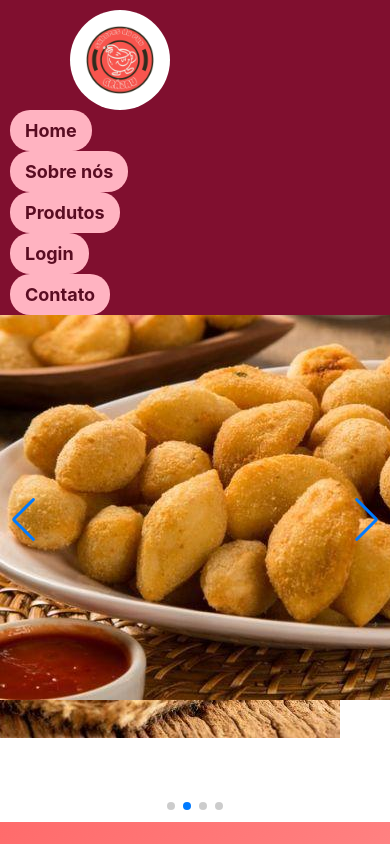
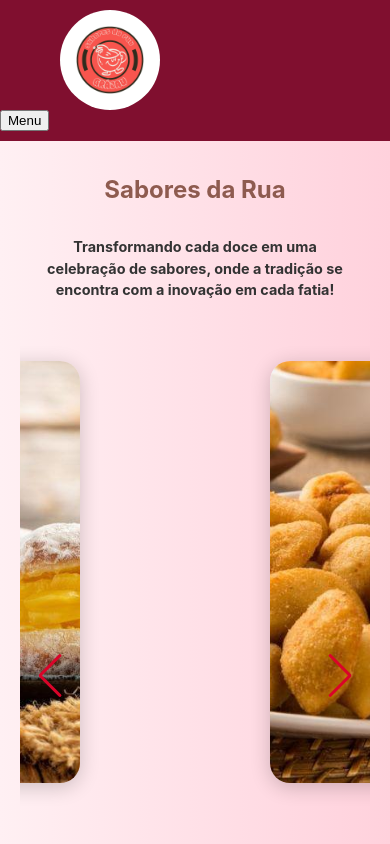
Before and after one commit to Pedrooooo08/tccdochau, a React (Create React App) app: page / in a window 390 px wide. Shown: the top 844 px of the page. Built offline with nearby package versions, Linux system fonts and the light colour scheme.

Commit message:
break felina

```diff
--- a/src/pages/cabegalho/cabegalho.jsx
+++ b/src/pages/cabegalho/cabegalho.jsx
@@ -1,37 +1,56 @@
-import React from 'react';
+import React, { useState, useEffect } from 'react';
 import { Link } from 'react-router-dom';
 import './cabegalho.scss';
 import logo from '../image/Sabores da rua.png';
 
+const Cabegalho = () => {
+  const [isMobileMenuOpen, setMobileMenuOpen] = useState(false);
+  const [isMobile, setIsMobile] = useState(window.innerWidth < 768);
 
+  const handleResize = () => {
+    setIsMobile(window.innerWidth < 768);
+    if (window.innerWidth >= 768) {
+      setMobileMenuOpen(false);
+    }
+  };
 
-const Cabecalho = () => {
+  useEffect(() => {
+    window.addEventListener('resize', handleResize);
+    return () => window.removeEventListener('resize', handleResize);
+  }, []);
+
   return (
     <div className="header">
       <img src={logo} alt="Logo da Confeitaria" className="logo" />
-      <div className="nav">
-
-      <div>
+      {isMobile ? (
+        <>
+          <button
+            className="menu-button"
+            onClick={() => setMobileMenuOpen(!isMobileMenuOpen)}
+          >
+            Menu
+          </button>
+          {isMobileMenuOpen && (
+            <div className="mobile-menu">
+              <Link to="/" className="home">Home</Link>
+              <Link to="/Sobre" className="sobre">Sobre nós</Link>
+              <Link to="/Produtos" className="produtos">Produtos</Link>
+              <Link to="/Login" className="login">Login</Link>
+              <Link to="/Contato" className="contato">Contato</Link>
+            </div>
+          )}
+        </>
+      ) : (
+        <div className="nav">
           <Link to="/" className="home">Home</Link>
+          <Link to="/Sobre" className="sobre">Sobre nós</Link>
+          <Link to="/Produtos" className="produtos">Produtos</Link>
+          <Link to="/Login" className="login">Login</Link>
+          <Link to="/Contato" className="contato">Contato</Link>
         </div>
-
-        <div>
-          <Link to="/Sobre" className="sobre">Sobre nós</Link>
-        </div>
-        <div>
-          <Link to="/Produtos" className="produtos">Produtos</Link>
-        </div>
-
-        <div>
-          <Link to="/Login" className="login">Login</Link>
-        </div>
-        <div className="contato">
-          <Link to="/Contato">Contato</Link>
-        </div>
-
-      </div>
+      )}
     </div>
   );
 };
 
-export default Cabecalho;
+export default Cabegalho;
--- a/src/pages/inicio/inicio.jsx
+++ b/src/pages/inicio/inicio.jsx
@@ -1,12 +1,11 @@
 import React from 'react';
-import './inicio.scss';
-import Cabegalho from '../cabegalho/cabegalho';
+import Cabecalho from '../cabegalho/cabegalho';
 import Sonho from '../image/sonho.jpg';
 import salgado from '../image/salgado.jpg';
 import doces from '../image/miguel.webp';
-import morango from '../image/morago.webp';
+import morango from '../image/morago.webp'
 import Footer from '../footer/footer';
-
+import './inicio.scss';
 
 import { Swiper, SwiperSlide } from 'swiper/react';
 import 'swiper/css';
@@ -16,11 +15,10 @@ import { Navigation, Pagination, Autoplay } from 'swiper/modules';
 
 const INICIO = () => {
   return (
-    <div className='frasedeefeito'>
-
-      <Cabegalho />
-      <h1 className='h1'>Sabores da Rua</h1>
-      <h2 className='text'>
+    <div className='inicio-container'>
+      <Cabecalho />
+      <h1 className='titulo-principal'>Sabores da Rua</h1>
+      <h2 className='subtitulo'>
         Transformando cada doce em uma celebração de sabores, onde a tradição se encontra com a inovação em cada fatia!
       </h2>
 
@@ -46,7 +44,7 @@ const INICIO = () => {
           <img src={morango} alt="Morango" className="swiper-image"/>
         </SwiperSlide>
       </Swiper>
-      <Footer/>
+      <Footer />
     </div>
   );
 };
--- a/src/pages/inicio/inicio.scss
+++ b/src/pages/inicio/inicio.scss
@@ -1,22 +1,24 @@
-/* Ajuste para o contêiner principal da página /
+$primary-color: #D90429;
+$hover-color: #FF8FA3;
+$background-gradient: linear-gradient(to right, #FFF0F3, #FFD1DC);
+$text-color: #8e5b4f;
+
 .inicio-container {
   display: flex;
   flex-direction: column;
   align-items: center;
   padding: 20px;
-  background: linear-gradient(to right, #FFF0F3, #FFD1DC); / Fundo com gradiente suave /
+  background: $background-gradient;
   min-height: 100vh;
-}
 
-/ Estilo para o título principal /
   .titulo-principal {
     font-size: 2.5rem;
-  color: #8e5b4f;
+    color: $text-color;
     margin-bottom: 20px;
+    margin-top: 155px;
     text-align: center;
   }
 
-/ Estilo para o subtítulo /
   .subtitulo {
     font-size: 1.25rem;
     color: #333;
@@ -26,41 +28,78 @@
     line-height: 1.5;
   }
 
-/ Ajuste para o contêiner do carrossel /
   .carousel-container {
-  width: 80vw; / Define a largura do carrossel /
+    width: 80vw;
     max-width: 1000px;
     margin: 0 auto;
     overflow: hidden;
   }
 
-/ Estilo para as imagens do carrossel /
-.carousel-image {
+  .swiper-container {
     width: 100%;
-  height: 80vh; / Define altura das imagens /
-  object-fit: cover; / Preenche o contêiner mantendo a proporção e cortando as partes excedentes /
-  border-radius: 8px;
+    height: 80vh;
+
+
+
+    .swiper-image {
+      margin-top: 20px;
+      margin-left: 250px;
+      margin-bottom: 50px;
+      width: 60%;
+      height: 500px;
+      object-fit: cover;
+      border-radius: 20px;
+      box-shadow: 0 4px 20px rgba(0, 0, 0, 0.2);
+      transition: transform 0.3s;
+
+      &:hover {
+        transform: scale(1.05);
+      }
+    }
   }
 
-/ Para evitar que o contêiner ultrapasse as margens da página /
+  .swiper-button-next, .swiper-button-prev {
+    color: $primary-color;
+    width: 40px;
+    height: 40px;
+    transition: color 0.3s;
+
+    &:hover {
+      color: $hover-color;
+    }
+  }
+
+  .swiper-pagination {
+    bottom: 10px;
+
+    .swiper-pagination-bullet {
+      background: $primary-color;
+      opacity: 0.7;
+
+      &.swiper-pagination-bullet-active {
+        background: $hover-color;
+      }
+    }
+  }
+}
+
 body, html {
   margin: 0;
   padding: 0;
   overflow-x: hidden;
 }
 
-/ Estilização do cabeçalho para centralização /
 .cabecalho {
   display: flex;
   justify-content: center;
   align-items: center;
   width: 100%;
   padding: 10px;
-  background-color: #D90429;
+  background-color: $primary-color;
 }
 
-/ Ajustes de responsividade */
 @media (max-width: 768px) {
+  .inicio-container {
     .titulo-principal {
       font-size: 2rem;
     }
@@ -74,12 +113,16 @@ body, html {
       width: 90vw;
     }
 
-  .carousel-image {
+    .swiper-container {
+      .swiper-image {
         height: 60vh;
+      }
+    }
   }
 }
 
 @media (max-width: 480px) {
+  .inicio-container {
     .titulo-principal {
       font-size: 1.5rem;
     }
@@ -88,7 +131,10 @@ body, html {
       font-size: 0.9rem;
     }
 
-  .carousel-image {
+    .swiper-container {
+      .swiper-image {
         height: 50vh;
       }
     }
+  }
+}
```
Lines whose indentation alone changed are shown as unchanged.
